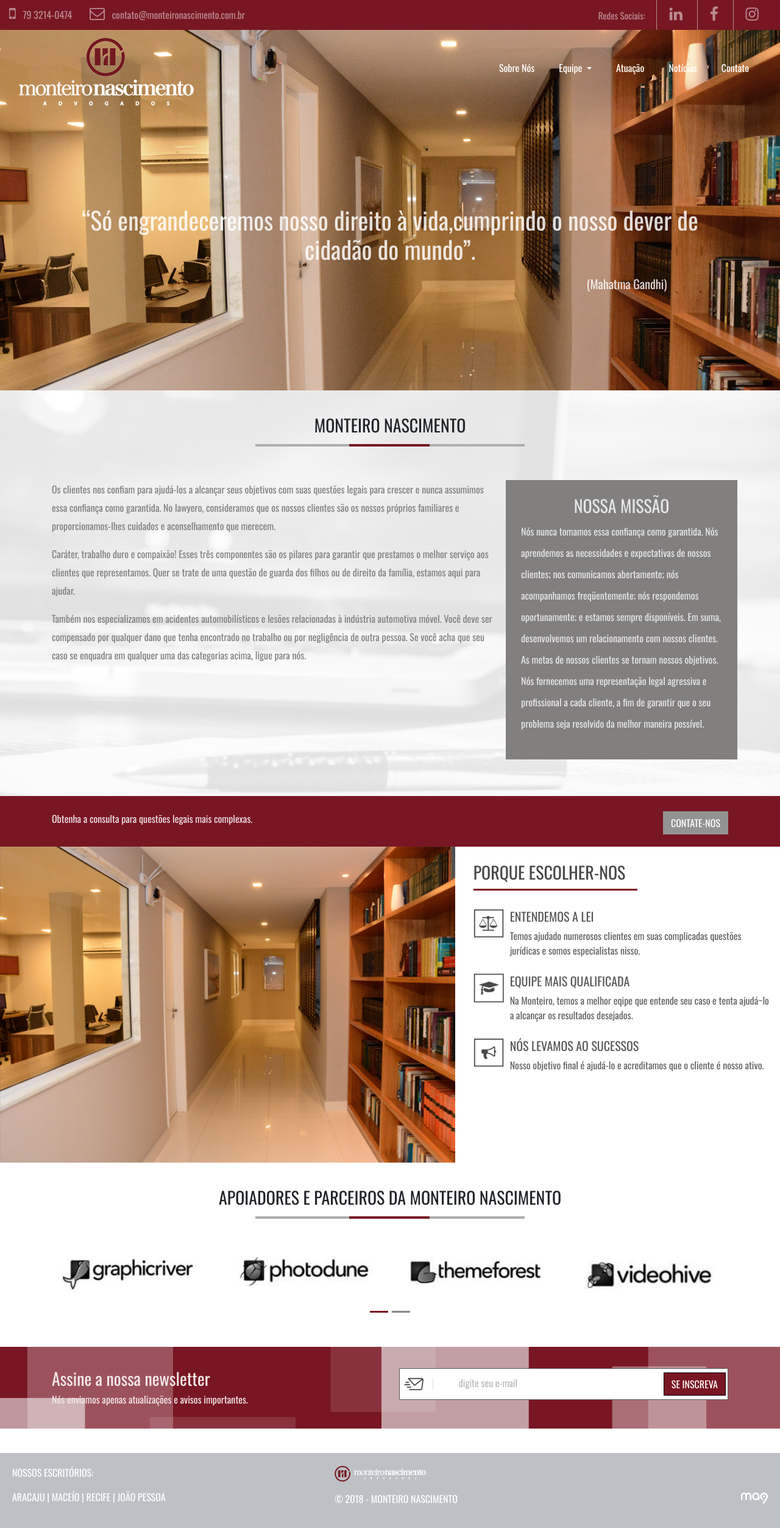
After one commit to wagnerjuniorma9/mmns, a Django app: page /sobrenos in a window 1280 px wide. The commit adds this page. Shown: the whole page at 61% size. Run offline with Django 3.2, Linux system fonts and the light colour scheme; some libraries are stand-ins or nearby versions.

Commit message:
crida pagina sobre nos e melhorias

```diff
--- a/app/app/static/css/style.css
+++ b/app/app/static/css/style.css
@@ -91,6 +91,15 @@ body {
 
 /* ETC... */
 
+.carousel-indicators .active {
+    background-color: #791623;
+}
+
+.carousel-indicators li {
+    background-color: #888888;
+    bottom: -50px;
+}
+
 .m-b-80 {
     margin-bottom: 80px;
 }
@@ -183,23 +192,26 @@ body {
     margin-bottom: 25px;
 }
 
-.card.custom{
+.card.custom {
     border: none;
     margin-bottom: 40px;
 }
-.card.custom .card-body{
+
+.card.custom .card-body {
     padding-left: 0px;
 }
-.card.custom h5{
+
+.card.custom h5 {
     margin-bottom: 7px;
     color: #575757;
 }
-.card.custom .card-img-top{
+
+.card.custom .card-img-top {
     margin-bottom: 40px;
 }
 
 .bg-index-1 {
-    background-image: url(../img/bg_index_1.png);
+    background-image: url(../img/ggg.png);
     background-repeat: no-repeat;
     background-size: cover;
 }
@@ -210,7 +222,7 @@ body {
     background-size: cover;
 }
 
-.btn-monteiro.noticia{
+.btn-monteiro.noticia {
     background-color: white;
     padding-left: 0px;
     padding-right: 0px;
@@ -218,7 +230,8 @@ body {
     border-top: solid 3px #791623;
     color: #575757;
 }
-.btn-monteiro.noticia:hover{
+
+.btn-monteiro.noticia:hover {
     color: #791623ab;
 }
 
@@ -230,16 +243,19 @@ body {
 /*  */
 
 /* newsletter */
-.news-pai{
+
+.news-pai {
     background-color: #ffffffff;
     border: solid 1px #585858;
     padding: 6px 3px 6px 3px;
 }
-.news{
+
+.news {
     display: inline-block;
     /* min-height: 43px; */
 }
-.news-btn{
+
+.news-btn {
     background-color: #791623;
     color: #ffffffff;
     border: solid 1px #585858;
@@ -248,19 +264,23 @@ body {
     padding-left: 15px;
     padding-right: 15px;
 }
-.news.first{
+
+.news.first {
     color: #585858;
     font-size: 27px;
     margin-left: 15px;
 }
-.news.first span{
+
+.news.first span {
     margin-left: 12px;
     margin-right: 12px;
 }
-.news.second{
+
+.news.second {
     /* width: 70%; */
 }
-.bg-newsletter{
+
+.bg-newsletter {
     background-image: url(../img/bg_newsletter.png);
     background-repeat: no-repeat;
     background-size: cover;
@@ -269,17 +289,19 @@ body {
     color: #f2e8e9;
 }
 
-.btn.btn-nws{
+.btn.btn-nws {
     background-color: #791623;
     border-color: #000000;
     color: white;
     border-radius: 0px;
 }
-.btn.btn-nws:hover{
+
+.btn.btn-nws:hover {
     background-color: #61101b;
     border-color: #000000;
     color: white;
 }
+
 /* Fim newsletter */
 
 /* Box */
@@ -335,18 +357,20 @@ body {
     width: 30%;
 }
 
+/* Fotter */
 
-/* Fotter */
-.footer{
+.footer {
     background-color: #bdc1c6;
     color: white;
     padding-top: 20px;
     padding-bottom: 15px;
     padding: 20px;
 }
+
 /* fim footer */
 
 /* Equipe */
+
 .eq-main:hover {
     margin-top: -20px;
 }
@@ -395,7 +419,7 @@ body {
     color: #96968c;
 }
 
-.eq-footer a{
+.eq-footer a {
     outline: none;
     text-decoration: none !important;
     color: #96968c;
@@ -435,24 +459,94 @@ body {
 /* Fim equipe */
 
 /* contato */
-.cont-img-text p{
+
+.cont-img-text p {
     margin-bottom: 7px;
 }
-.cont-img-text{
+
+.cont-img-text {
     padding: 25px 20px 25px 20px;
     color: #f5f3f0;
     margin-top: -300px;
 }
 
-.cont-img-text .menor{
+.cont-img-text .menor {
     font-size: 13px;
     color: #f5f3f0cc;
 }
+
 /* Fim Contato */
 
 /* carreita */
-.bg-carreira-1{
+
+.bg-carreira-1 {
     background-image: url(../img/testando123.png);
     background-repeat: no-repeat;
     background-size: cover;
 }
+
+/* sobrenos */
+
+.mn-box-left {
+    color: #818181;
+    line-height: 30px;
+}
+
+.mn-box {
+    background-color: #827f7f;
+    color: #e6e6e6;
+    padding: 25px;
+    line-height: 35px;
+    margin-bottom: 60px;
+}
+
+.sbn-a {
+    background-color: #791623;
+    color: #ede0e2;
+    padding: 25px 0px 20px 0px;
+}
+
+.sbn-a p {
+    margin-bottom: 0px;
+}
+
+.sbn-a button {
+    background-color: #939292;
+    border-color: #939292;
+    border-radius: 0px;
+}
+
+.sbn-a button:hover {
+    background-color: #6b6b6b;
+    border-color: #6b6b6b;
+}
+
+.sbn {
+    padding-top: 25px;
+    padding-left: 30px;
+}
+
+.sbn img {
+    margin-right: 10px;
+}
+
+.sbn h3 {
+    margin-bottom: 30px;
+    display: inline-block;
+    border-bottom: solid 3px #791623;
+    padding-bottom: 10px;
+    color: #484848;
+    padding-right: 20px;
+}
+
+.sbn h5 {
+    color: #585858;
+}
+
+.sbn p {
+    color: #636363;
+}
+
+.sbn-div {
+    margin-bottom: 10px;
+}
--- a/app/app/templates/index.html
+++ b/app/app/templates/index.html
@@ -112,6 +112,7 @@
             </div>
         </div>
 
+        <!-- NEWSLETTER -->
         {% include "component/newsletter.component.html" %}
 
         <!-- Noticias -->
--- /dev/null
+++ b/app/app/templates/sobrenos.html
@@ -0,0 +1,217 @@
+{% load static %}
+
+<!DOCTYPE html>
+<html lang="pt-br">
+
+<head>
+    {% include "static/head.html" %}
+    <title>Monteiro Nascimento</title>
+</head>
+
+<body>
+
+    <header>
+        {% include "static/header.html" %}
+    </header>
+
+    <main>
+
+        <div class="container-fluid bg-index-1">
+            <div class="container">
+
+                <div class="box-header">
+                    <div class="text-center">
+                        <h3>MONTEIRO NASCIMENTO</h3>
+                        <div class="borda-pai">
+                            <div class="borda borda-right"></div>
+                            <div class="borda borda-center"></div>
+                            <div class="borda borda-left"></div>
+                        </div>
+                    </div>
+                </div>
+
+                <div class="row">
+                    <div class="col-md-8 mn-box-left">
+                        <p>Os clientes nos confiam para ajudá-los a alcançar seus objetivos com suas questões legais para crescer
+                            e nunca assumimos essa confiança como garantida. No lawyero, consideramos que os nossos clientes
+                            são os nossos próprios familiares e proporcionamos-lhes cuidados e aconselhamento que merecem.</p>
+
+                        <p>Caráter, trabalho duro e compaixão! Esses três componentes são os pilares para garantir que prestamos
+                            o melhor serviço aos clientes que representamos. Quer se trate de uma questão de guarda dos filhos
+                            ou de direito da família, estamos aqui para ajudar.</p>
+
+                        <p>Também nos especializamos em acidentes automobilísticos e lesões relacionadas à indústria automotiva
+                            móvel. Você deve ser compensado por qualquer dano que tenha encontrado no trabalho ou por negligência
+                            de outra pessoa. Se você acha que seu caso se enquadra em qualquer uma das categorias acima,
+                            ligue para nós.</p>
+                    </div>
+                    <div class="col-md-4 mn-box">
+                        <div class="text-center">
+                            <h3>NOSSA MISSÃO</h3>
+                        </div>
+                        <div class="">
+                            <p>Nós nunca tomamos essa confiança como garantida. Nós aprendemos as necessidades e expectativas
+                                de nossos clientes; nos comunicamos abertamente; nós acompanhamos freqüentemente; nós respondemos
+                                oportunamente; e estamos sempre disponíveis. Em suma, desenvolvemos um relacionamento com
+                                nossos clientes. As metas de nossos clientes se tornam nossos objetivos. Nós fornecemos uma
+                                representação legal agressiva e profissional a cada cliente, a fim de garantir que o seu
+                                problema seja resolvido da melhor maneira possível.</p>
+                        </div>
+                    </div>
+                </div>
+
+            </div>
+        </div>
+
+        <style>
+        </style>
+
+        <!-- Escolher-nos -->
+        <div class="container-fluid sbn-a">
+            <div class="container">
+                <div class="row">
+                    <div class="col-md-6">
+                        <p>Obtenha a consulta para questões legais mais complexas.</p>
+                    </div>
+                    <div class="col-md-6">
+                        <div class="float-right">
+                            <button class="btn btn-success">CONTATE-NOS</button>
+                        </div>
+                    </div>
+                </div>
+            </div>
+        </div>
+
+        <!--  Lado direito textos -->
+        <div class="container-fluid">
+            <div class="row">
+                <div class="col-md-7">
+                    <div class="row">
+                        <img width="100%" src="{% static 'img/bg_header_menor_1.png' %}" alt="">
+                    </div>
+                </div>
+                <div class="col-md-5 sbn">
+                    <div>
+                        <h3>
+                            PORQUE ESCOLHER-NOS
+                        </h3>
+                    </div>
+                    <div class="sbn-div" style="display: inline-flex;">
+                        <div style="display: inline-block;">
+                            <img width="50px" src="{% static 'img/libra.png' %}" alt="">
+                        </div>
+                        <div style="display: inline-block;">
+                            <h5>ENTENDEMOS A LEI</h5>
+                            <p>Temos ajudado numerosos clientes em suas complicadas questões jurídicas e somos especialistas
+                                nisso.
+                            </p>
+                        </div>
+                    </div>
+                    <div class="sbn-div" style="display: inline-flex;">
+                        <div style="display: inline-block;">
+                            <img width="50px" src="{% static 'img/chapeu.png' %}" alt="">
+                        </div>
+                        <div style="display: inline-block;">
+                            <h5>EQUIPE MAIS QUALIFICADA</h5>
+                            <p>Na Monteiro, temos a melhor eqipe que entende seu caso e tenta ajudá~lo a alcançar os resultados
+                                desejados.
+                            </p>
+                        </div>
+                    </div>
+                    <div class="sbn-div" style="display: inline-flex;">
+                        <div style="display: inline-block;">
+                            <img width="50px" src="{% static 'img/pagodart.png' %}" alt="">
+                        </div>
+                        <div style="display: inline-block;">
+                            <h5>NÓS LEVAMOS AO SUCESSOS</h5>
+                            <p>Nosso objetivo final é ajudá-lo e acreditamos que o cliente é nosso ativo.
+                            </p>
+                        </div>
+                    </div>
+                </div>
+            </div>
+        </div>
+
+        <!-- Carrousel -->
+        <div class="container-fluid">
+            <div class="container">
+
+                <div class="box-header">
+                    <div class="text-center">
+                        <h3>APOIADORES E PARCEIROS DA MONTEIRO NASCIMENTO</h3>
+                        <div class="borda-pai">
+                            <div class="borda borda-right"></div>
+                            <div class="borda borda-center"></div>
+                            <div class="borda borda-left"></div>
+                        </div>
+                    </div>
+                </div>
+
+                <div class="row m-b-80">
+                    <div class="col-12">
+                        <div id="carouselExampleIndicators" class="carousel slide" data-ride="carousel">
+                            <ol class="carousel-indicators">
+                                <li data-target="#carouselExampleIndicators" data-slide-to="0" class="active"></li>
+                                <li data-target="#carouselExampleIndicators" data-slide-to="1"></li>
+                            </ol>
+
+                            <div class="carousel-inner">
+
+                                <div class="carousel-item active">
+                                    <div class="row">
+                                        <div class="col-md-3">
+                                            <img class="d-block w-100" src="{% static 'img/graphicriver.png' %}" alt="First slide">
+                                        </div>
+                                        <div class="col-md-3">
+                                            <img class="d-block w-100" src="{% static 'img/photodune.png' %}" alt="First slide">
+                                        </div>
+                                        <div class="col-md-3">
+                                            <img class="d-block w-100" src="{% static 'img/themeforest.png' %}" alt="First slide">
+                                        </div>
+                                        <div class="col-md-3">
+                                            <img class="d-block w-100" src="{% static 'img/videohive.png' %}" alt="First slide">
+                                        </div>
+                                    </div>
+                                </div>
+
+                                <div class="carousel-item">
+                                    <div class="row">
+                                        <div class="col-md-3">
+                                            <img class="d-block w-100" src="{% static 'img/graphicriver.png' %}" alt="First slide">
+                                        </div>
+                                        <div class="col-md-3">
+                                            <img class="d-block w-100" src="{% static 'img/photodune.png' %}" alt="First slide">
+                                        </div>
+                                        <div class="col-md-3">
+                                            <img class="d-block w-100" src="{% static 'img/themeforest.png' %}" alt="First slide">
+                                        </div>
+                                        <div class="col-md-3">
+                                            <img class="d-block w-100" src="{% static 'img/videohive.png' %}" alt="First slide">
+                                        </div>
+                                    </div>
+                                </div>
+                            </div>
+
+                        </div>
+
+                    </div>
+                </div>
+            </div>
+
+        </div>
+
+        <!-- NEWSLETTER -->
+        {% include "component/newsletter.component.html" %}
+
+        <div class="m-b-40">
+        </div>
+
+    </main>
+
+    <footer>
+        {% include "static/footer.html" %}
+    </footer>
+
+</body>
+
+</html>
--- a/app/app/templates/static/header.html
+++ b/app/app/templates/static/header.html
@@ -46,7 +46,7 @@
         <div class="collapse navbar-collapse" id="navbarSupportedContent">
             <ul class="nav navbar-nav ml-auto">
                 <li class="nav-item active">
-                    <a class="nav-link header-menu-item" href="#">Sobre Nós</a>
+                    <a class="nav-link header-menu-item" href="sobrenos">Sobre Nós</a>
                 </li>
                 <li class="nav-item dropdown active">
                     <a class="nav-link dropdown-toggle header-menu-item" href="#" id="navbarDropdown" role="button" data-toggle="dropdown" aria-haspopup="true"
--- a/app/app/urls.py
+++ b/app/app/urls.py
@@ -21,5 +21,6 @@ urlpatterns = [
     # path('admin/', admin.site.urls),
     url(r'^$', views.index, name='index'),
     url(r'^contato$', views.contato, name='contato'),
-    url(r'^carreira$', views.carreira, name='carreira')
+    url(r'^carreira$', views.carreira, name='carreira'),
+    url(r'^sobrenos$', views.sobrenos, name='sobrenos')
 ]
--- a/app/app/views.py
+++ b/app/app/views.py
@@ -103,3 +103,6 @@ def contato(request):
 
 def carreira(request):
     return render(request, 'carreira.html')
+
+def sobrenos(request):
+    return render(request, 'sobrenos.html')
```
Also changed, not shown: app/app/templates/contato.html (+5 -5 lines), app/app/static/img/bg_header_menor_1.png (added), app/app/static/img/chapeu.png (added), app/app/static/img/ggg.png (added), app/app/static/img/graphicriver.png (added), app/app/static/img/libra.png (added), app/app/static/img/pagodart.png (added), app/app/static/img/photodune.png (added), app/app/static/img/themeforest.png (added), app/app/static/img/videohive.png (added).
